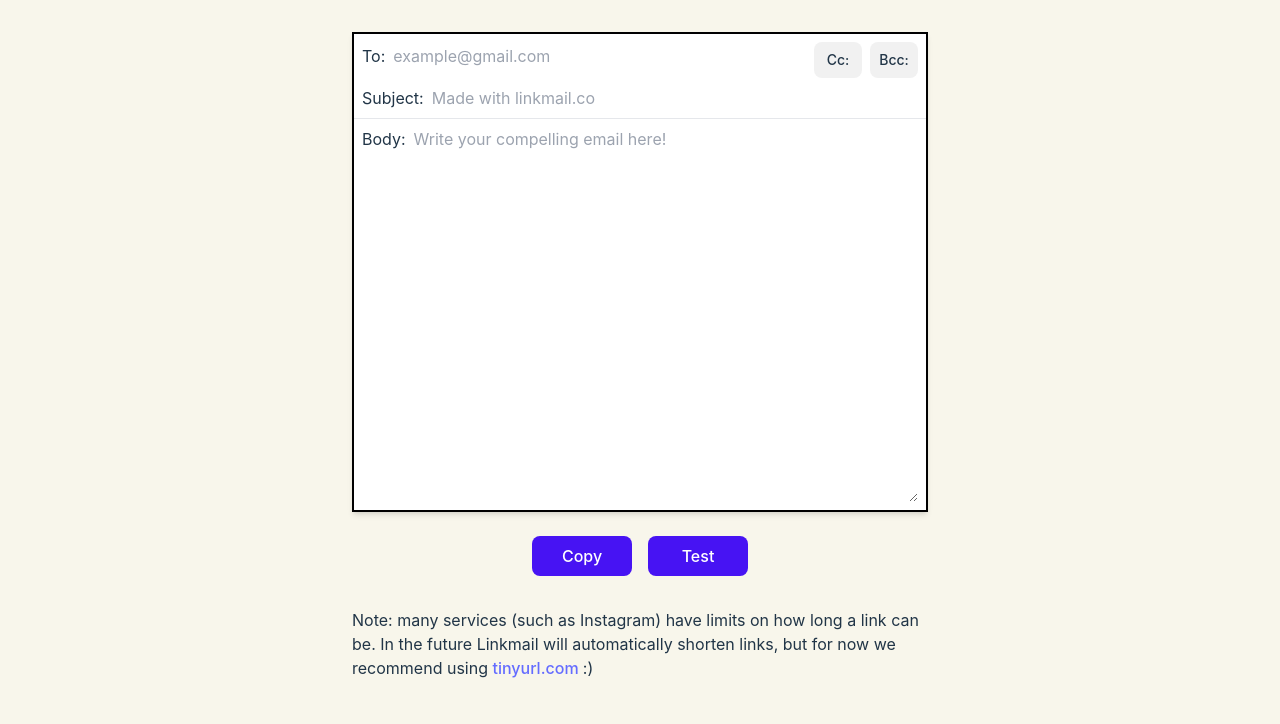
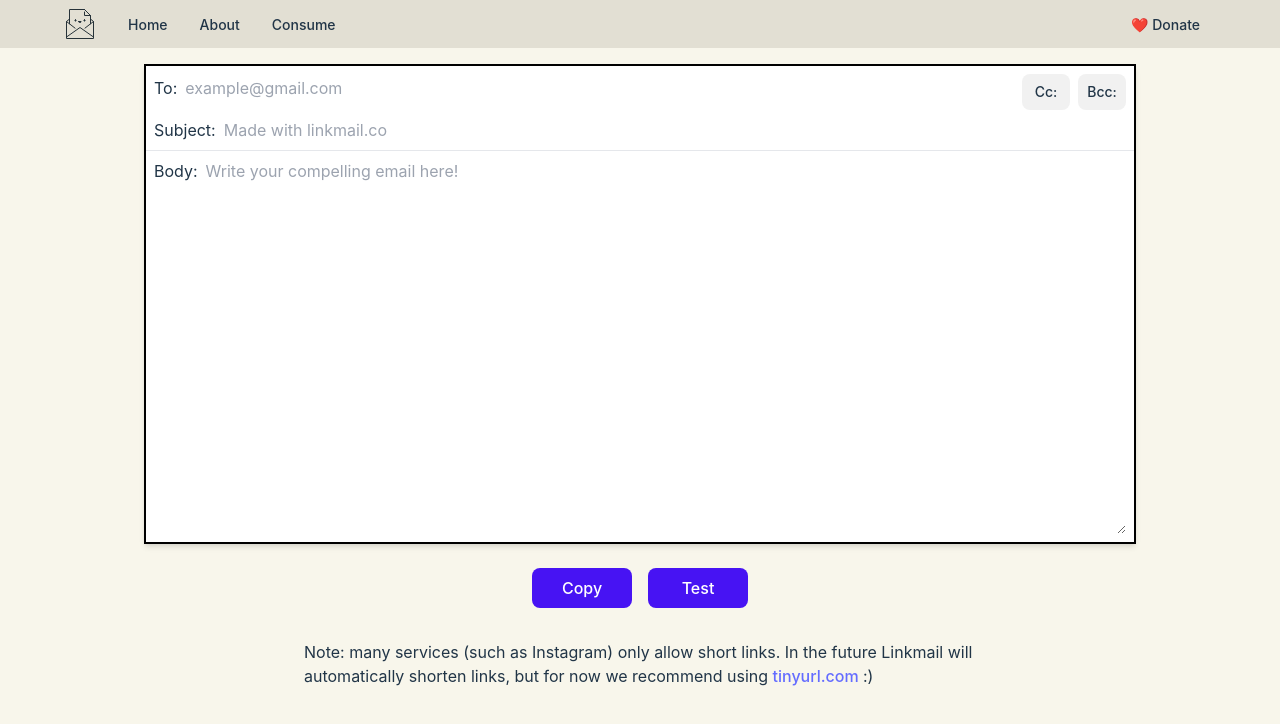
Before and after one commit to noalbalint/linkmail, a Vue app: page / in a window 1280 px wide. Shown: the top 724 px of the page. Built offline with nearby package versions, Linux system fonts and the light colour scheme.

Commit message:
improve UI + add nav bar

```diff
--- a/src/App.vue
+++ b/src/App.vue
@@ -1,5 +1,10 @@
 <template>
-  <div>
-    <router-view />
+  <div class="flex flex-col items-center">
+    <NavBar />
+    <router-view style="padding: 1rem;" />
   </div>
 </template>
+
+<script setup lang="ts">
+import NavBar from './components/NavBar.vue';
+</script>
--- /dev/null
+++ b/src/components/NavBar.vue
@@ -0,0 +1,49 @@
+<template>
+  <div class="nav-bar">
+    <div class="flex items-center">
+      <NavButton
+        to="/"
+        class="pr-4"
+      >
+        <img
+          :src="favicon"
+          class=" max-h-8"
+        />
+      </NavButton>
+      <NavButton
+        to="/"
+        label="Home"
+      />
+      <NavButton
+        to="/about"
+        label="About"
+      />
+      <NavButton
+        to="/consume"
+        label="Consume"
+      />
+    </div>
+    <NavButton
+      to="/donate"
+      label="❤️ Donate"
+    />
+  </div>
+</template>
+
+<script setup lang="ts">
+import favicon from '../../public/favicon.svg';
+import NavButton from './NavButton.vue';
+</script>
+
+<style scoped>
+.nav-bar {
+  height: 3rem;
+  display: flex;
+  justify-content: space-between;
+  align-items: center;
+  padding: 0 4rem;
+  width: 100vw;
+  background-color: #cecbbe83;
+}
+
+</style>
--- /dev/null
+++ b/src/components/NavButton.vue
@@ -0,0 +1,40 @@
+<template>
+  <div>
+    <RouterLink
+      :to="to"
+      class="router-link"
+    >
+      <slot>
+        <button>
+          {{ label }}
+        </button>
+      </slot>
+    </RouterLink>
+  </div>
+</template>
+
+<script setup lang="ts">
+defineProps<{
+  to: string,
+  label?: string,
+}>()
+</script>
+
+<style scoped>
+.router-link {
+  color: unset;
+  font-size: 14px;
+  margin: 0 0.5rem;
+}
+
+button {
+  outline: none;
+  border: none;
+  padding: 0.5rem;
+  background-color: unset;
+}
+
+button:hover {
+  background-color: #cecbbeb4;
+}
+</style>
--- a/src/pages/Create.vue
+++ b/src/pages/Create.vue
@@ -1,5 +1,5 @@
 <template>
-  <div class="max-w-3xl w-full flex flex-col items-center">
+  <div class="max-w-5xl w-full flex flex-col items-center">
     <DraftEmail
       class="mb-6"
       v-model="mailtoLink"
@@ -27,11 +27,9 @@
     </div>
 
 
-    <span class="pt-8 pb-1 max-w-xl">
-      Note: many services (such as Instagram) have limits on how long a link can be. In the future Linkmail will
-      automatically
-      shorten
-      links, but for now we recommend using <a href="tinyurl.com/app"> tinyurl.com </a> :)
+    <span class="pt-8 pb-1 max-w-2xl">
+      Note: many services (such as Instagram) only allow short links. In the future Linkmail will
+      automatically shorten links, but for now we recommend using <a href="tinyurl.com/app"> tinyurl.com </a> :)
     </span>
   </div>
 </template>
--- a/src/style.css
+++ b/src/style.css
@@ -67,7 +67,7 @@ button:focus-visible {
   justify-content: center;
   width: 100%;
   height: 100vh;
-  padding: 2rem 2rem;
+  width: 100vw;
   background-color: #dfd7a83a;
 }
 
```
Also changed, not shown: src/tailwind.css.
